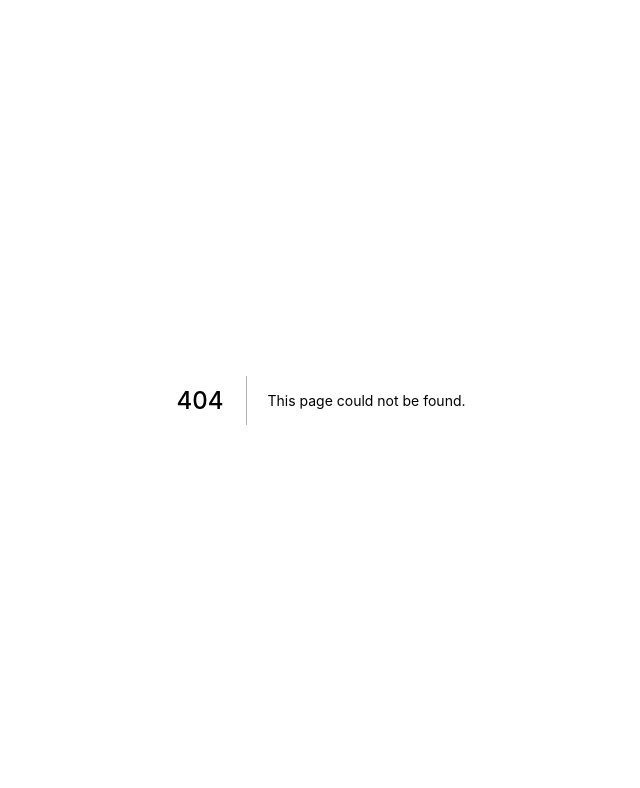
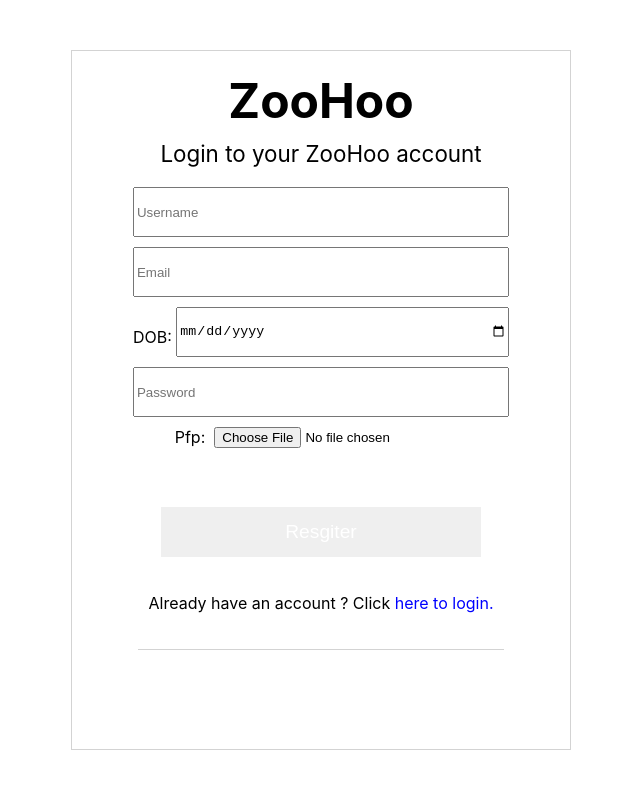
Before and after one commit to yaman1337/zoohoo, a Next.js app: page /register in a window 1280 px wide. Before the commit this address had no page. Shown: the top 788 px of the page, without its empty margins (319-959 px from the left). Built offline with nearby package versions, Linux system fonts and the light colour scheme.

Commit message:
user register page

```diff
--- /dev/null
+++ b/pages/register.js
@@ -0,0 +1,51 @@
+import styles from "@/styles/pages/Register.module.css";
+import Link from "next/link";
+
+const Register = () => {
+  return (
+    <div className={styles.register}>
+      <div className={styles.card}>
+        <div className={styles.logo}>ZooHoo</div>
+        <div style={{ fontSize: "1.4rem", marginTop: "10px" }}>
+          Login to your ZooHoo account
+        </div>
+        <div className={styles.inputs}>
+          <input type="text" placeholder="Username" />
+          <input type="text" placeholder="Email" />
+          <span
+            style={{
+              display: "flex",
+              alignItems: "center",
+              width: "90%",
+              position: "relative",
+            }}
+          >
+            DOB:&nbsp;
+            <input type="date" name="dob" id="dob" />
+          </span>
+          <input type="password" placeholder="Password" />
+          <span style={{ display: "flex" }}>
+            {" "}
+            Pfp:&nbsp;&nbsp;
+            <input
+              type="file"
+              name="profilePic"
+              id="profilePic"
+              accept="image/png, image/jpeg"
+            />
+          </span>
+        </div>
+        <button className={styles.registerBtn}>Resgiter</button>
+        <p>
+          Already have an account ? Click{" "}
+          <Link href="login">
+            <a style={{ color: "blue" }}>here to login.</a>
+          </Link>
+        </p>
+        <div className={styles.line}></div>
+      </div>
+    </div>
+  );
+};
+
+export default Register;
--- /dev/null
+++ b/styles/pages/Register.module.css
@@ -0,0 +1,62 @@
+@value primary-color: rgb(41, 187, 255);
+
+.register {
+    height: 100vh;
+    width: 100%;
+    display: flex;
+    justify-content: center;
+    align-items: center;
+}
+
+.card {
+    min-height: 700px;
+    width: 500px;
+    border: 1px solid lightgray;
+    display: flex;
+    flex-direction: column;
+    align-items: center;
+    padding: 20px;
+}
+
+.logo {
+    font-size: 3rem;
+    font-weight: bold;
+    color: primary-color;
+}
+
+.inputs {
+    padding: 20px;
+    display: flex;
+    flex-direction: column;
+    width: 100%;
+    align-items: center;
+}
+
+.inputs input {
+    width: 90%;
+    margin-bottom: 10px;
+    height: 50px;
+    outline: none;
+}
+
+.registerBtn {
+    height: 50px;
+    width: 70%;
+    cursor: pointer;
+    background-color: primary-color;
+    border: none;
+    outline: none;
+    color: white;
+    font-size: 1.2rem;
+    margin-bottom: 20px;
+}
+
+.registerBtn:hover {
+    filter: brightness(80%);
+}
+
+.line {
+    margin-top: 20px;
+    width: 80%;
+    border-bottom: 1px solid lightgray;
+}
```
